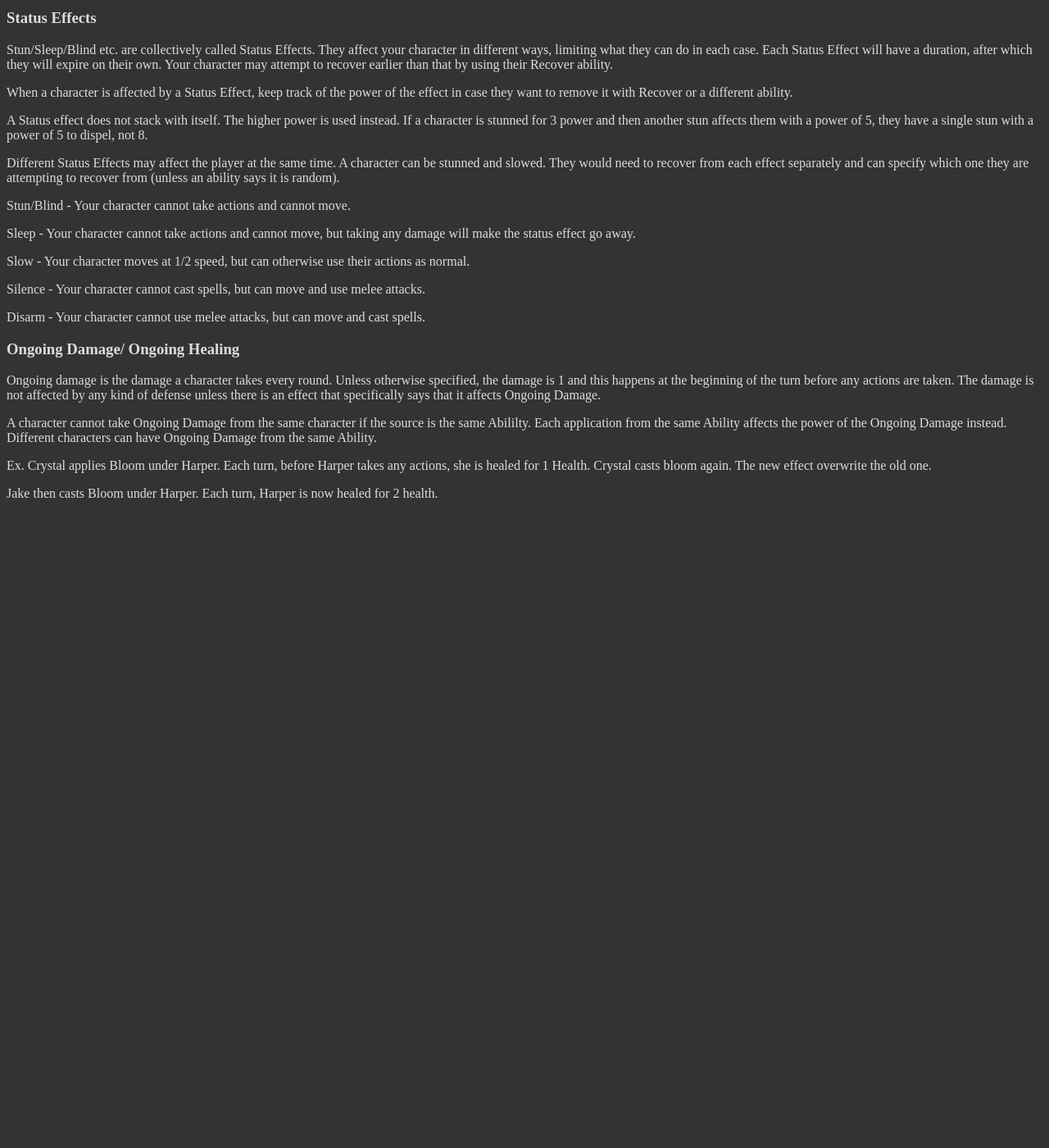
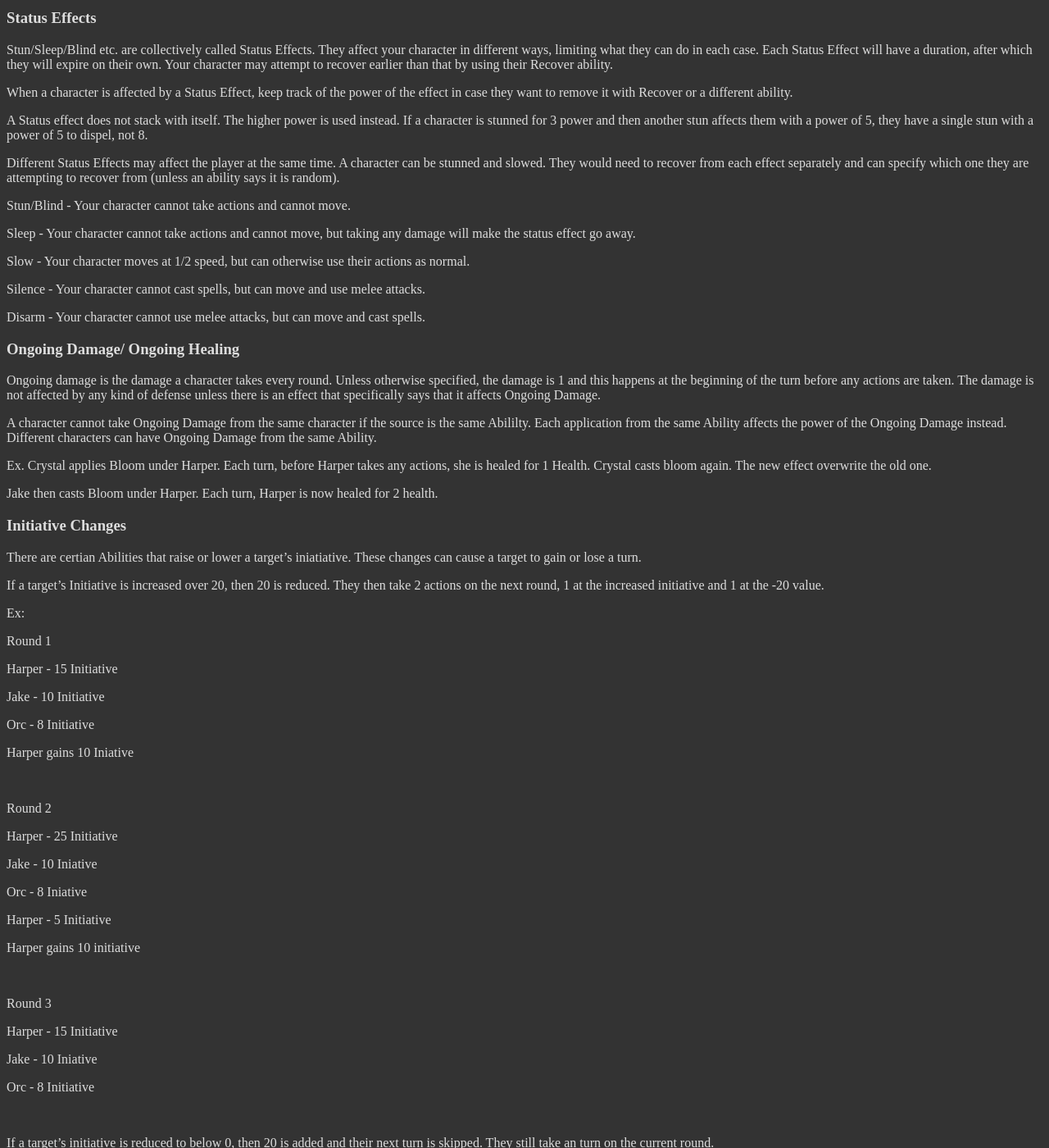
Before and after one commit to jakefordyce/castlesandcritters, a Jekyll site: the page built from how_to_play.markdown, in a window 1280 px wide and 1400 px high, scrolled down 1044 px. Shown: the whole window at 82% size. Built offline with Jekyll 4.4.1, drawn with Linux system fonts in a browser that asks for light colours; our own code applies the rules of GitHub Pages for plain Markdown files; before the commit the page ends 1671 px from its top, so only the background shows below that; some of the changed text lies outside the part shown.

Commit message:
add abilities and initiative explanation

```diff
--- a/how_to_play.markdown
+++ b/how_to_play.markdown
@@ -85,3 +85,79 @@ A character cannot take Ongoing Damage from the same character if the source is
 Ex. Crystal applies Bloom under Harper. Each turn, before Harper takes any actions, she is healed for 1 Health. Crystal casts bloom again. The new effect overwrite the old one.
 
 Jake then casts Bloom under Harper. Each turn, Harper is now healed for 2 health.
+
+### Initiative Changes
+
+There are certian Abilities that raise or lower a target's iniatiative. These changes can cause a target to gain or lose a turn.
+
+If a target's Initiative is increased over 20, then 20 is reduced. They then take 2 actions on the next round, 1 at the increased initiative and 1 at the -20 value.
+
+Ex:
+
+Round 1
+
+Harper - 15 Initiative
+
+Jake - 10 Initiative
+
+Orc - 8 Initiative
+
+Harper gains 10 Iniative
+
+<br/>
+
+Round 2
+
+Harper - 25 Initiative
+
+Jake - 10 Iniative
+
+Orc - 8 Iniative
+
+Harper - 5 Initiative
+
+Harper gains 10 initiative
+
+<br/>
+
+Round 3
+
+Harper - 15 Initiative
+
+Jake - 10 Iniative
+
+Orc - 8 Initiative
+
+<br/>
+
+If a target's initiative is reduced to below 0, then 20 is added and their next turn is skipped. They still take an turn on the current round.
+
+ex:
+
+Round 1
+
+Harper - 15 Initiative
+
+Jake - 10 Initiative
+
+Orc - 8 Initiative
+
+The orc loses 10 Initiative
+
+<br/>
+
+Round 2
+
+Harper - 15 Initiative
+
+Jake - 10 Initiative
+
+<br/>
+
+Round 3
+
+Orc - 18 Initiative
+
+Harper - 15 Initiative
+
+Jake - 10 Initiative
```
Also changed, not shown: _data/abilities.json (+87 -30 lines).
